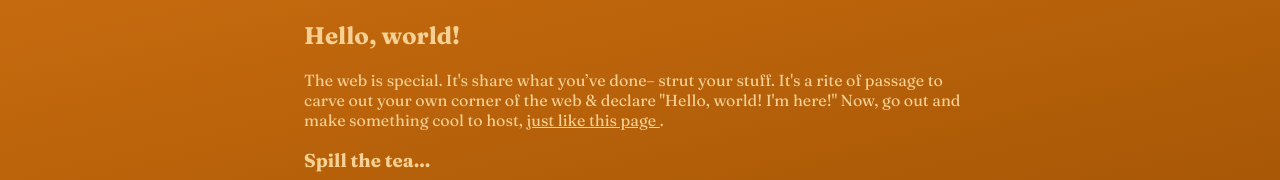
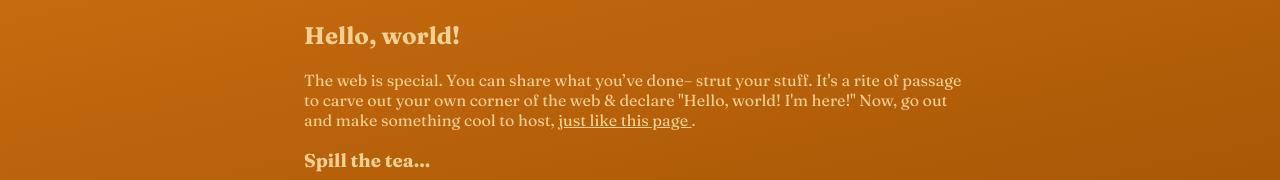
Before and after one commit to hackclub/boba-drops, a plain HTML site: page index.html in a window 1280 px wide. Shown: the part 607-787 px from the top of the page. Drawn offline with Linux system fonts and the light colour scheme; a script that the page names is missing.

Commit message:
Fix typo

```diff
--- a/index.html
+++ b/index.html
@@ -33,7 +33,7 @@
       <div class="section">
         <h2>Hello, world!</h2>
         <p>
-          The web is special. It's share what you’ve done– strut your stuff.
+          The web is special. You can share what you’ve done– strut your stuff.
           It's a rite of passage to carve out your own corner of the web & declare "Hello, world! I'm here!"
           Now, go out and make something cool to host,
           <a href="https://github.com/hackclub/boba-drops/blob/ffdaa3d3db334eb8904313274f5a46c0cc60298c/index.html#L60" target="_blank">
```
